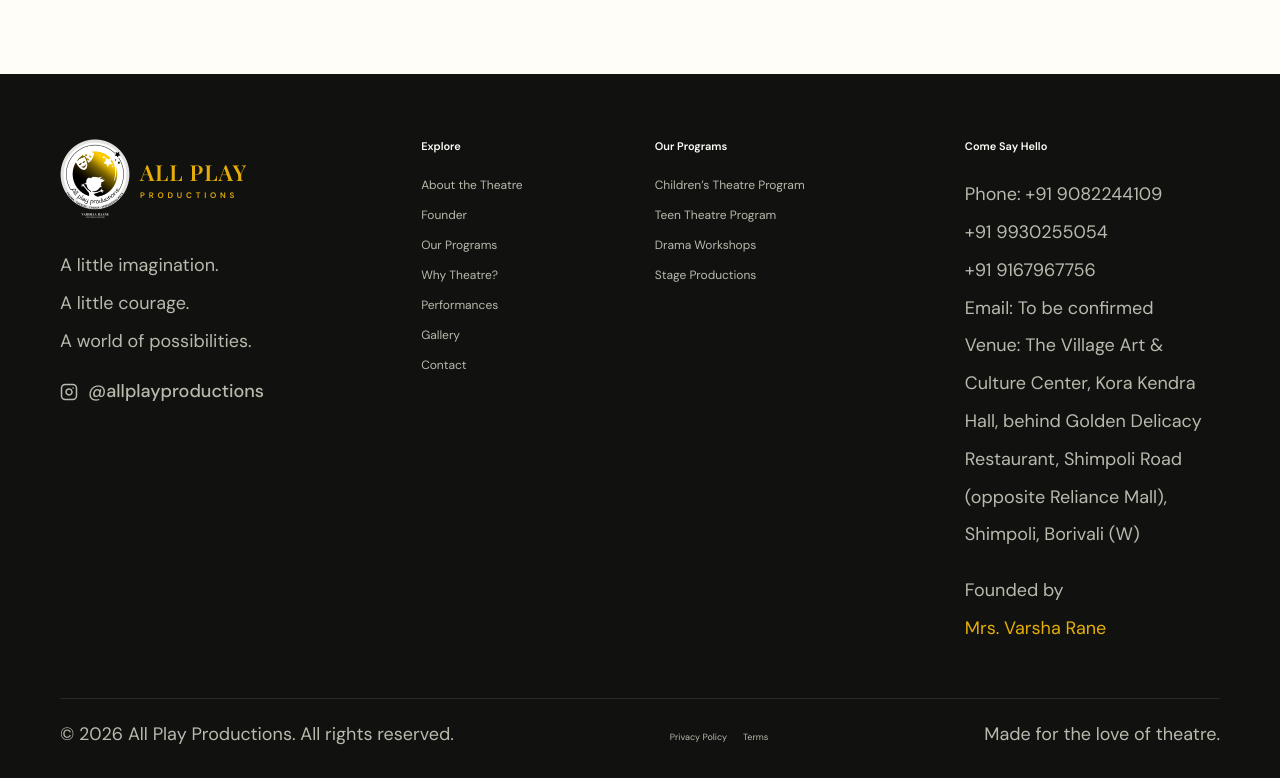
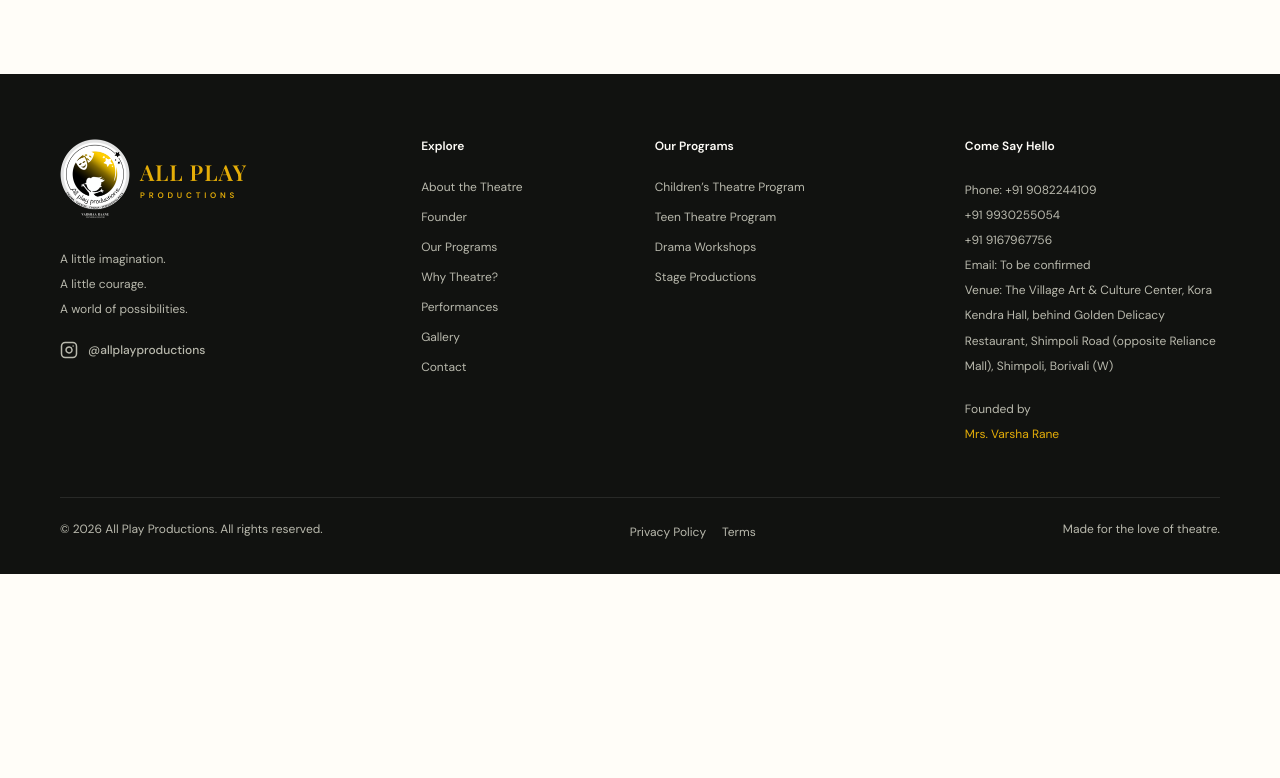
Before and after one commit to kanvipanchal-atharva/All-Play-Production, a React (Vite) app in the folder client/: page / in a window 1280 px wide. Shown: the part 7682-8460 px from the top of the page. After the commit the page ends 8256 px from the top, so only its background shows below. Built offline with nearby package versions, Linux system fonts and the light colour scheme; a web font is replaced by a local one.

Commit message:
udpate conneted given by teh varsha ma'am

```diff
--- a/client/src/refinements.css
+++ b/client/src/refinements.css
@@ -114,7 +114,7 @@ p { line-height: 1.75; }
 .footer-grid p, .footer-grid > div > a:not(.logo) { font-size: 18px; }
 .footer-group-mobile-title { display: none; }
 .footer-bottom { font-size: 18px; }
-.footer-group-content > a { display: block; font-size: 12px; margin-bottom: 12px; }
+.footer-group-content > a { display: block; font-size: 18px; margin-bottom: 12px; }
 @media (max-width: 1199px) {
   .desktop-nav { gap: 13px; }
   .desktop-nav a { font-size: 10px; }
@@ -196,7 +196,7 @@ p { line-height: 1.75; }
   .footer-group.is-open .footer-group-toggle svg { transform: rotate(180deg); }
   .footer-group-content { display: none; padding-bottom: 16px; overflow-wrap: anywhere; }
   .footer-group.is-open .footer-group-content { display: block; }
-  .footer-group-content > a { display: flex; align-items: center; min-height: 44px; margin: 0; padding: 8px 0; }
+  .footer-group-content > a { display: flex; align-items: center; min-height: 44px; margin: 0; padding: 8px 0; font-size: 14px; }
   .footer-group-content > p:first-child { margin-top: 0; }
   .footer-bottom { flex-direction: column; align-items: center; gap: 6px; margin-top: 24px; padding: 18px 0 calc(18px + env(safe-area-inset-bottom, 0px)); font-size: 18px; line-height: 1.6; text-align: center; }
   .footer-bottom > span { max-width: 100%; overflow-wrap: anywhere; }
@@ -251,3 +251,10 @@ p { line-height: 1.75; }
   .footer-grid > div > a:not(.logo),
   .footer-bottom { font-size: 14px; }
 }
+
+/* Footer typography is consistent across screen sizes. */
+#page-footer p,
+#page-footer h3,
+#page-footer a:not(.logo),
+#page-footer button,
+#page-footer .footer-bottom { font-size: 12px; }
```
